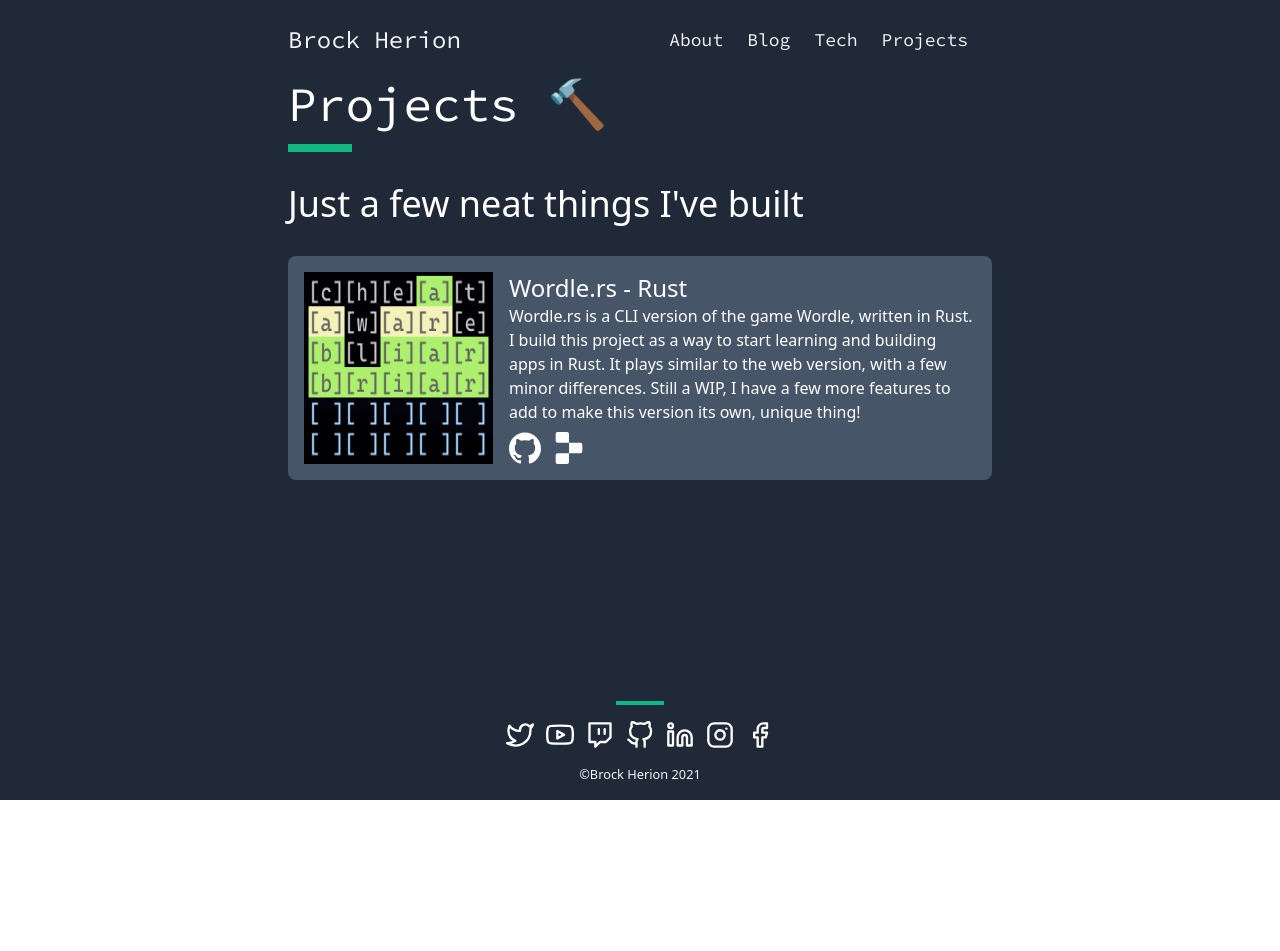
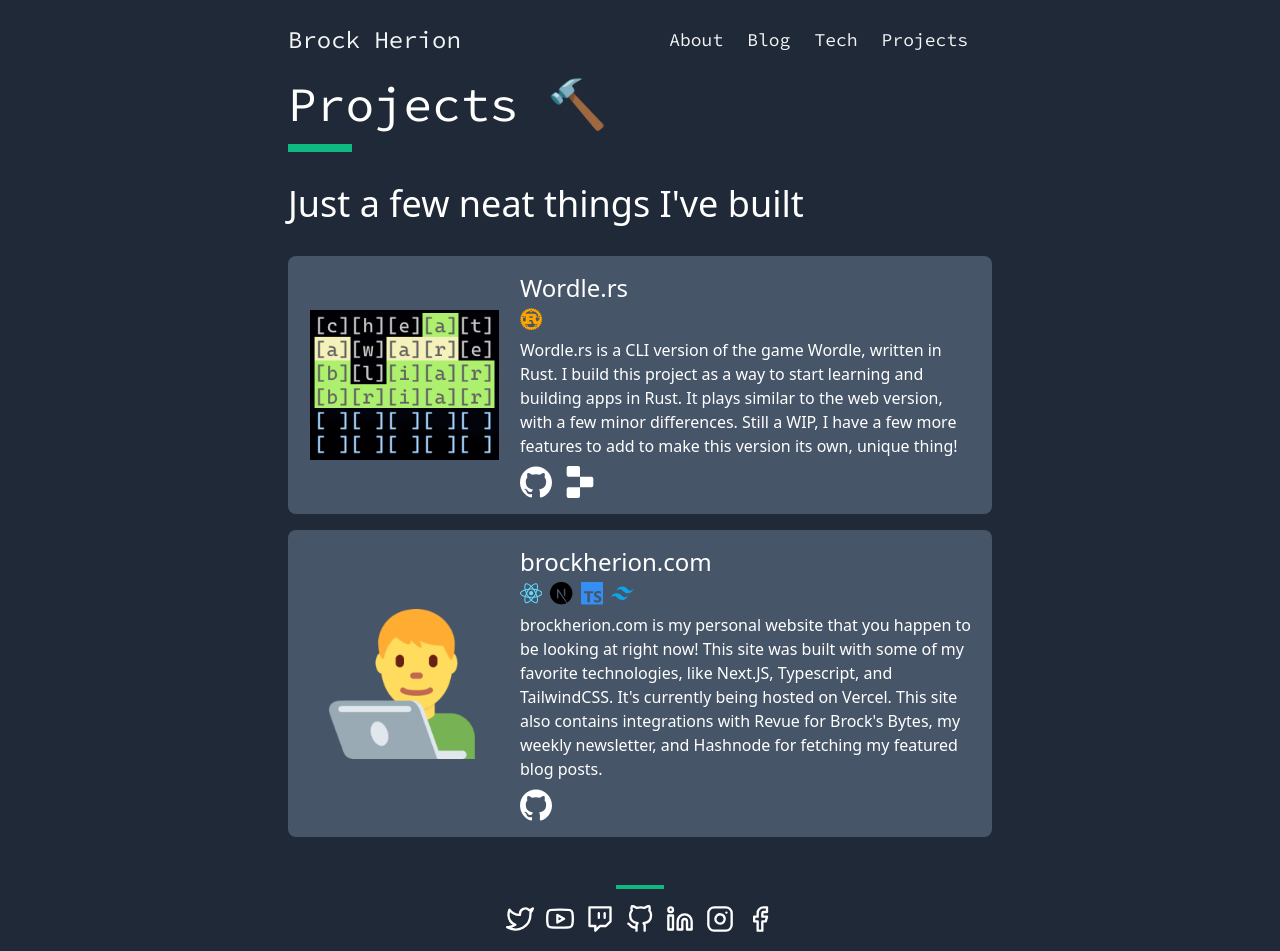
Before and after one commit to BrockHerion/brockherion.com, a Next.js app: page /projects in a window 1280 px wide. Shown: the top 951 px of the page. Before the commit the page ends 800 px from the top, so only its background shows below. Built offline with nearby package versions, Linux system fonts and the light colour scheme.

Commit message:
Added brockherion.com to projects page

```diff
--- a/src/components/ArticleCard.tsx
+++ b/src/components/ArticleCard.tsx
@@ -9,7 +9,7 @@
   return (
     <a
       id={article.cuid}
-      className="rounded-lg bg-slate-600 text-white p-3 flex flex-col items-center justify-center"
+      className="rounded-md bg-slate-600 text-white p-3 flex flex-col items-center justify-center"
       href={`https://blog.brockherion.dev/${article.slug}`}
       target="_blank"
       rel="noreferrer"
--- a/src/components/NewsletterSignUpForm.tsx
+++ b/src/components/NewsletterSignUpForm.tsx
@@ -8,10 +8,10 @@
       action="https://www.getrevue.co/profile/brockherion/add_subscriber"
       method="post"
       target="_blank"
-      className="flex flex-col items-center justify-center px-12"
+      className="flex flex-col md:items-center md:justify-center md:px-12"
     >
       <input
-        className="w-full bg-gray-100 px-4 py-2 rounded-xl mr-2 mb-2"
+        className="w-full bg-gray-100 px-4 py-2 rounded-md mb-2"
         id="member_email"
         name="member[email]"
         type="email"
@@ -19,7 +19,7 @@
         required
       />
       <button
-        className="w-full bg-yellow-300 px-4 py-2 rounded-xl text-gray-800 font-bold mb-2"
+        className="w-full bg-yellow-300 px-4 py-2 rounded-md text-gray-800 font-bold mb-2"
         type="submit"
       >
         Subscribe
--- a/src/pages/index.tsx
+++ b/src/pages/index.tsx
@@ -60,7 +60,7 @@
             </div>
             <div className="md:grid md:grid-cols-2 md:gap-x-6 flex flex-col">
               <div>
-                <p className="text-xl">
+                <p className="text-xl mb-3">
                   In Brock&apos;s Bytes - my weekly newsletter - I share tips
                   related to full-stack software development and give advice on
                   managing a healthy, productive life while having a career in
@@ -70,7 +70,7 @@
                 </p>
               </div>
               <div>
-                <p className="text-2xl mb-3 text-center">
+                <p className="text-2xl mb-3 md:text-center">
                   Sign up now to join a growing community of friendly readers!
                 </p>
                 <NewsletterSignUpForm />
@@ -96,7 +96,7 @@
                   href="https://blog.brockherion.dev/series/backend-development"
                   target="_blank"
                   rel="noreferrer"
-                  className="rounded-lg bg-slate-600 text-white p-3 text-lg flex items-center justify-between"
+                  className="rounded-md bg-slate-600 text-white p-3 text-lg flex items-center justify-between"
                 >
                   Backend Development
                   <BsServer />
--- a/src/pages/projects.tsx
+++ b/src/pages/projects.tsx
@@ -1,6 +1,14 @@
 import Head from "next/head";
 import Image from "next/image";
-import { SiGithub, SiReplit } from "react-icons/si";
+import {
+  SiGithub,
+  SiNextdotjs,
+  SiReact,
+  SiReplit,
+  SiRust,
+  SiTailwindcss,
+  SiTypescript,
+} from "react-icons/si";
 import PageHeader from "../components/PageHeader";
 import PageWrapper from "../components/PageWrapper";
 
@@ -18,11 +26,19 @@
             Just a few neat things I&apos;ve built
           </h2>
         </section>
-        <section className="mt-8">
-          <div className="bg-slate-600 p-4 rounded-lg flex flex-col md:flex-row">
-            <Image src="/wordle_rs.png" width={189} height={150} />
-            <div className="ml-4 flex flex-col flex-1">
-              <h3 className="text-2xl">Wordle.rs - Rust</h3>
+        <section className="mt-8 flex flex-col space-y-4">
+          <div className="bg-slate-600 p-4 rounded-lg flex flex-col md:flex-row md:items-center">
+            <div
+              style={{ width: "200px", height: "200px" }}
+              className="flex items-center justify-center"
+            >
+              <Image src="/wordle_rs.png" width={189} height={150} />
+            </div>
+            <div className="md:ml-4 flex flex-col flex-1">
+              <h3 className="text-2xl mb-1">Wordle.rs</h3>
+              <span className="mb-2 flex items-center">
+                <SiRust size="1.4em" color="orange" />
+              </span>
               <p>
                 Wordle.rs is a CLI version of the game Wordle, written in Rust.
                 I build this project as a way to start learning and building
@@ -48,6 +64,41 @@
               </div>
             </div>
           </div>
+          <div className="bg-slate-600 p-4 rounded-lg flex flex-col md:flex-row md:items-center">
+            <div
+              style={{ width: "200px", height: "200px" }}
+              className="flex items-center justify-center"
+            >
+              <Image src="/brockherion_com.png" width={150} height={150} />
+            </div>
+            <div className="md:ml-4 flex flex-col flex-1">
+              <h3 className="text-2xl mb-1">brockherion.com</h3>
+              <span className="mb-2 flex items-center space-x-2">
+                <SiReact size="1.4em" color="#61DBFB" />
+                <SiNextdotjs size="1.4em" color="black" />
+                <SiTypescript size="1.4em" color="#358EF1" />
+                <SiTailwindcss size="1.4em" color="#0ea4e9" />
+              </span>
+              <p>
+                brockherion.com is my personal website that you happen to be
+                looking at right now! This site was built with some of my
+                favorite technologies, like Next.JS, Typescript, and
+                TailwindCSS. It&apos;s currently being hosted on Vercel. This
+                site also contains integrations with Revue for Brock&apos;s
+                Bytes, my weekly newsletter, and Hashnode for fetching my
+                featured blog posts.
+              </p>
+              <div className="mt-2 flex space-x-3">
+                <a
+                  href="https://github.com/BrockHerion/wordle_rs"
+                  rel="noreferrer"
+                  target="_blank"
+                >
+                  <SiGithub size="2em" />
+                </a>
+              </div>
+            </div>
+          </div>
         </section>
       </PageWrapper>
     </>
```
Also changed, not shown: public/brockherion_com.png (added).
